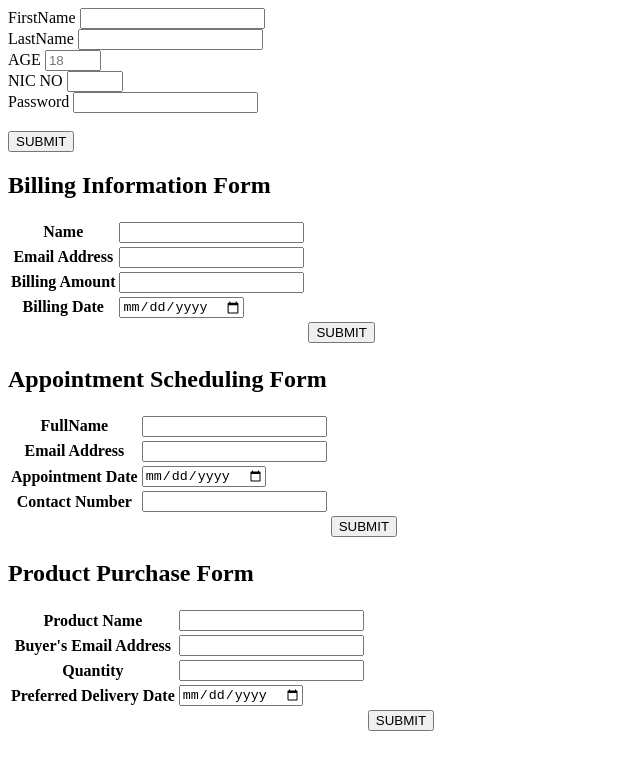
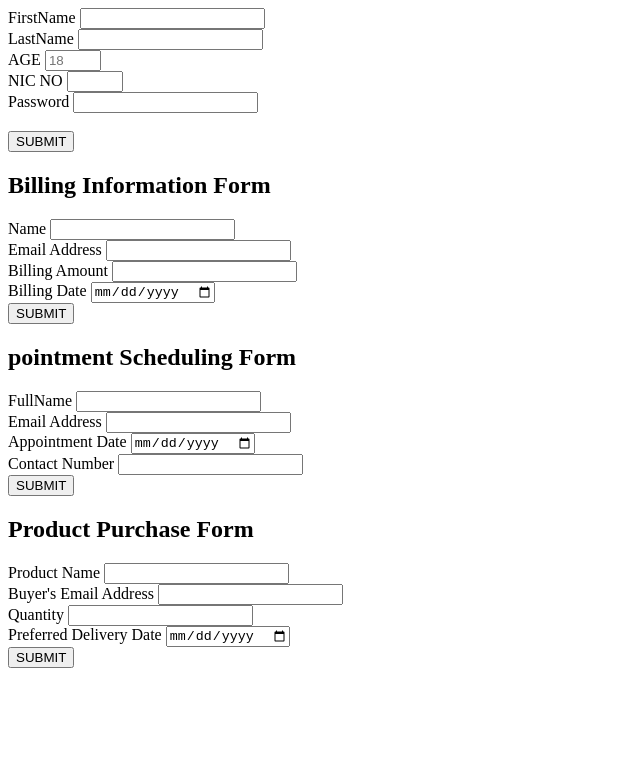
Before and after one commit to KumarThanus/Form, a plain HTML site: page index.html in a window 1280 px wide. Shown: the whole page, without its empty margins (0-640 px from the left). Drawn offline with Linux system fonts and the light colour scheme.

Commit message:
remove the table view

```diff
--- a/index.html
+++ b/index.html
@@ -20,83 +20,73 @@
 </form>
 
 <!-- Task 01 -->
- <table>
+
     <h2>Billing Information Form </h2>
-    <tr>
-        <th>    <label for="NM"> Name </label>              </th>
-        <td>    <input type="text" name="name" id="NM" >    </td>
-    </tr>
-    <tr>
-        <th>    <label for="mail"> Email Address </label>      </th>
-        <td>    <input type="email" name="mail" id="mail" >    </td>
-    </tr>
-    <tr>
-        <th>    <label for="amu"> Billing Amount </label>        </th>
-        <td>    <input type="number" name="amount" id="amu" >    </td>
-    </tr>
-    <tr>
-        <th>    <label for="date"> Billing Date </label>              </th>
-        <td>    <input type="date" name="date" id="date" >    </td>
-    </tr>
-    <tr>
-        <td></td>
-        <td></td>
-        <td>    <input type="submit"  value="SUBMIT">    </td>
-    </tr>
+<form action="">
 
- </table>
+        <label for="NM"> Name </label>
+        <input type="text" name="name" id="NM" ><br>
+
+
+        <label for="mail"> Email Address </label>
+        <input type="email" name="mail" id="mail" ><br>
+
+
+        <label for="amu"> Billing Amount </label>
+        <input type="number" name="amount" id="amu" ><br>
+
+
+        <label for="date"> Billing Date </label>
+        <input type="date" name="date" id="date" ><br>
+
+        <input type="submit"  value="SUBMIT">
+</form>
+
 
  <!-- Task 02 -->
- <table>
-    <h2> Appointment Scheduling Form </h2>
-    <tr>
-        <th>    <label for="FNM"> FullName </label>           </th>
-        <td>    <input type="text" name="Fname" id="FNM" >    </td>
-    </tr>
-    <tr>
-        <th>    <label for="mail"> Email Address </label>      </th>
-        <td>    <input type="email" name="mail" id="mail" >    </td>
-    </tr>
-    <tr>
-        <th>    <label for="AD"> Appointment Date </label>   </th>
-        <td>    <input type="date" name="Adate" id="AD" >    </td>
-    </tr>
-    <tr>
-        <th>    <label for="CNUM"> Contact Number </label>             </th>
-        <td>    <input type="number" name="num" id="CNUM" max="12">    </td>
-    </tr>
-    <tr>
-        <td></td>
-        <td></td>
-        <td>    <input type="submit"  value="SUBMIT">    </td>
-    </tr>
 
- </table>
+
+ <h2> pointment Scheduling Form </h2>
+<form action="">
+
+         <label for="FNM"> FullName </label>
+            <input type="text" name="Fname" id="FNM" ><br>
+
+            <label for="mail"> Email Address </label>
+           <input type="email" name="mail" id="mail" ><br>
+
+
+           <label for="AD"> Appointment Date </label>
+            <input type="date" name="Adate" id="AD" ><br>
+
+
+            <label for="CNUM"> Contact Number </label>
+           <input type="number" name="num" id="CNUM" max="12"><br>
+
+           <input type="submit"  value="SUBMIT">
+</form>
+
+
 
  <!-- Task 03 -->
- <table>
+
+
     <h2> Product Purchase Form </h2>
-    <tr>
-        <th>    <label for="PNM"> Product Name </label>       </th>
-        <td>    <input type="text" name="Pname" id="PNM" >    </td>
-    </tr>
-    <tr>
-        <th>    <label for="mail"> Buyer's Email Address </label>      </th>
-        <td>    <input type="email" name="mail" id="mail" >            </td>
-    </tr>
-    <tr>
-        <th>    <label for="qty"> Quantity </label>             </th>
-        <td>    <input type="number" name="qty" id="qty">       </td>
-    </tr>
-    <tr>
-        <th>    <label for="PD"> Preferred Delivery Date </label>   </th>
-        <td>    <input type="date" name="date" id="PD" >            </td>
-    </tr>
+<form action="">
+           <label for="PNM"> Product Name </label>
+           <input type="text" name="Pname" id="PNM" ><br>
 
-    <tr>
-        <td></td>
-        <td></td>
-        <td>    <input type="submit"  value="SUBMIT">    </td>
-    </tr>
 
- </table>
+            <label for="mail"> Buyer's Email Address </label>
+           <input type="email" name="mail" id="mail" ><br>
+
+
+            <label for="qty"> Quantity </label>
+            <input type="number" name="qty" id="qty"><br>
+
+
+            <label for="PD"> Preferred Delivery Date </label>
+            <input type="date" name="date" id="PD" ><br>
+
+           <input type="submit"  value="SUBMIT">
+</form>
```
